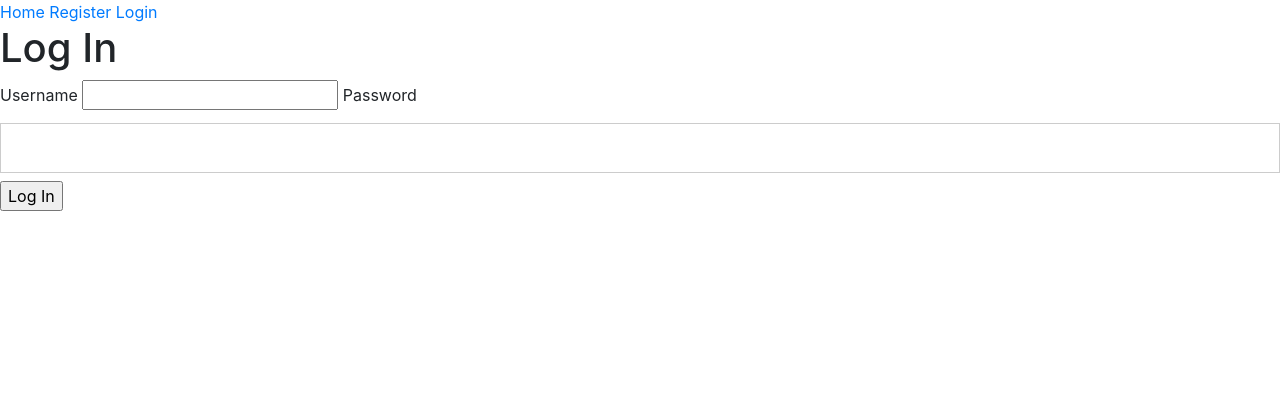
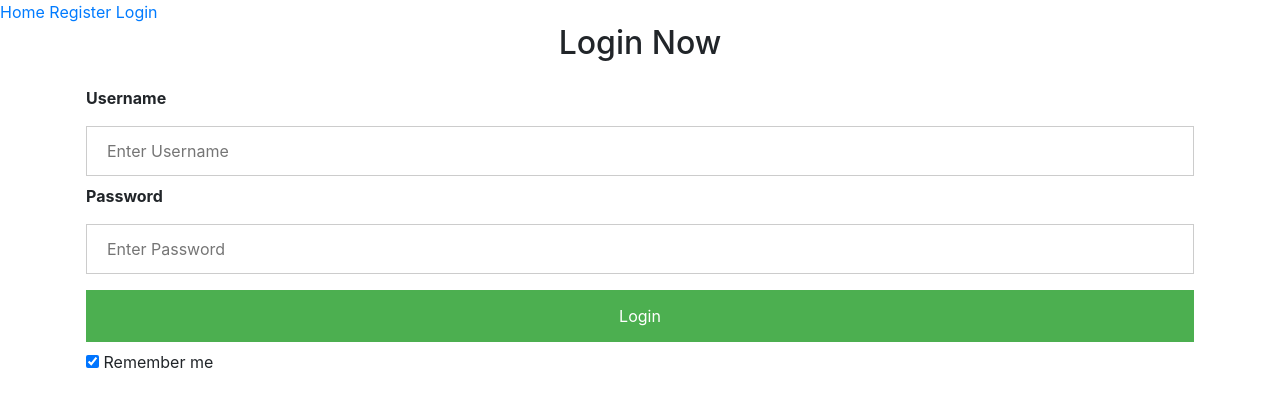
Before and after one commit to jpal29/URL_SHORTENER, a Flask app: page /auth/login in a window 1280 px wide. Shown: the top 407 px of the page. Run offline with Flask 2, Linux system fonts and the light colour scheme; some libraries are stand-ins or nearby versions.

Commit message:
Changed html layout for new styling

```diff
--- a/shortener/templates/auth/login.html
+++ b/shortener/templates/auth/login.html
@@ -1,15 +1,20 @@
 {% extends 'base.html' %}
 
 {% block header %}
-  <h1>{% block title %}Log In{% endblock %}</h1>
 {% endblock %}
 
 {% block content %}
-  <form method="post">
-    <label for="username">Username</label>
-    <input name="username" id="username" required>
-    <label for="password">Password</label>
-    <input type="password" name="password" id="password" required>
-    <input type="submit" value="Log In">
-  </form>
+    <h2 class="text-center">Login Now</h2>
+    <form method="post" class="login-form">
+      <div class="container">
+        <label for="username"><b>Username</b></label>
+        <input type="text" placeholder="Enter Username" name="username" id="username" required>
+        <label for="password"><b>Password</b></label>
+        <input type="password" placeholder="Enter Password" name="password" id="password" required>
+        <button type="submit" value="Log In">Login</button>
+        <label>
+          <input type="checkbox" checked="checked" name="remember"> Remember me
+        </label>
+      </div>
+    </form>
 {% endblock %}
```
